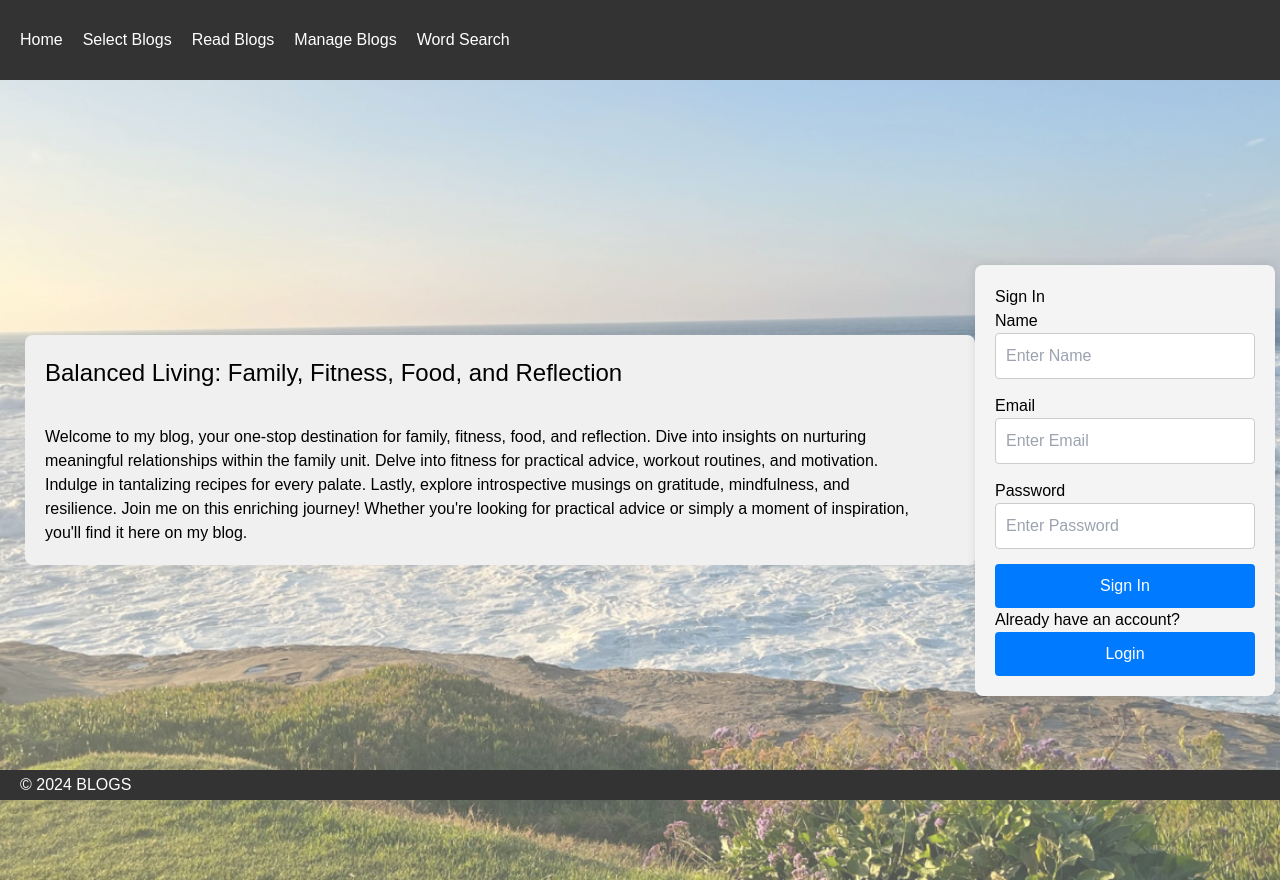
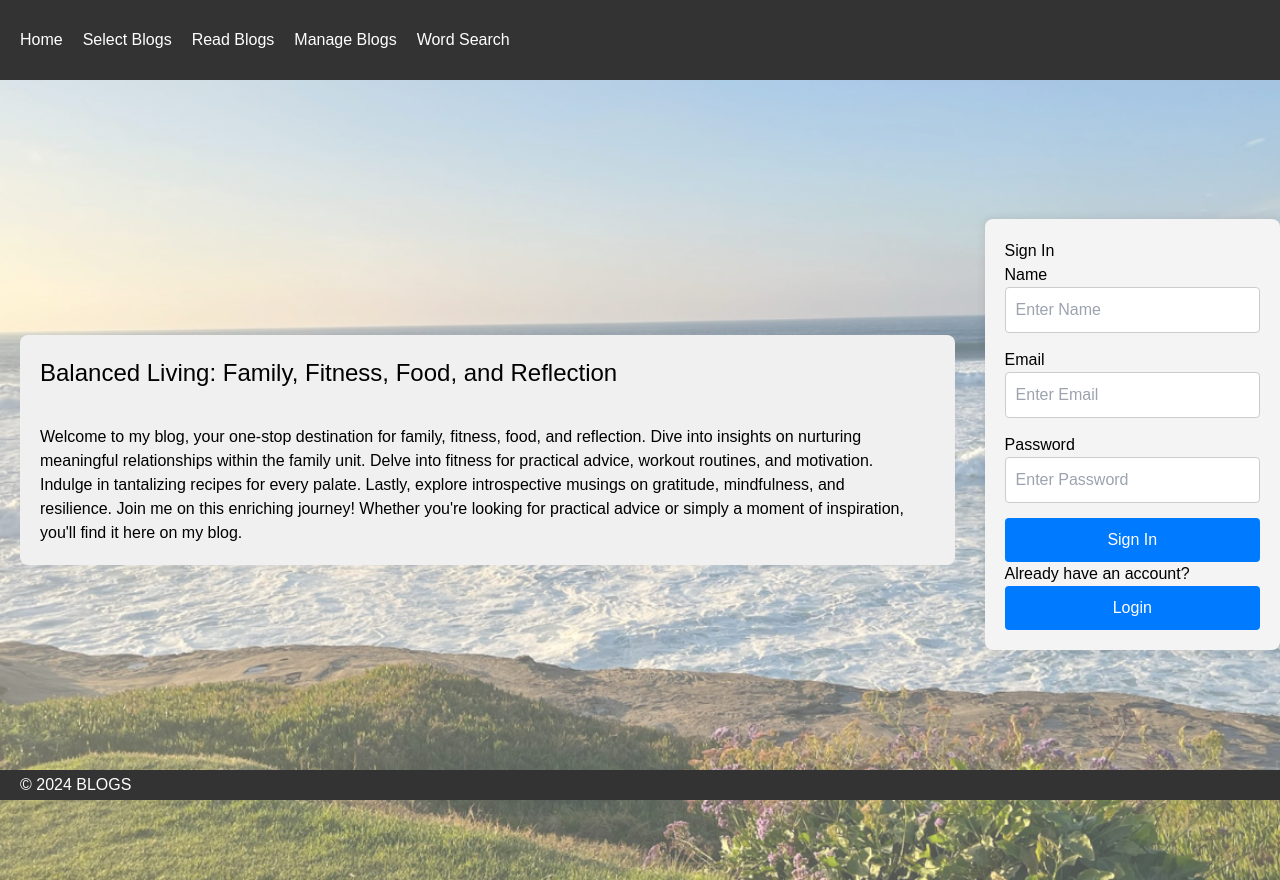
Before and after one commit to Chokseys2022/Frontend, a React (Vite) app: page / in a window 1280 px wide. Built offline with nearby package versions, Linux system fonts and the light colour scheme.

Commit message:
home page form position changed

```diff
--- a/src/App.css
+++ b/src/App.css
@@ -266,6 +266,8 @@
 .formContainer {
   background-color:#f4f4f4;
   padding: 20px;
+  margin-left: 30px;
+  margin-bottom: 92px;
   border-radius: 8px;
   width: 300px;
   box-shadow: 0px 0px 10px rgba(0, 0, 0, 0.1);
```
